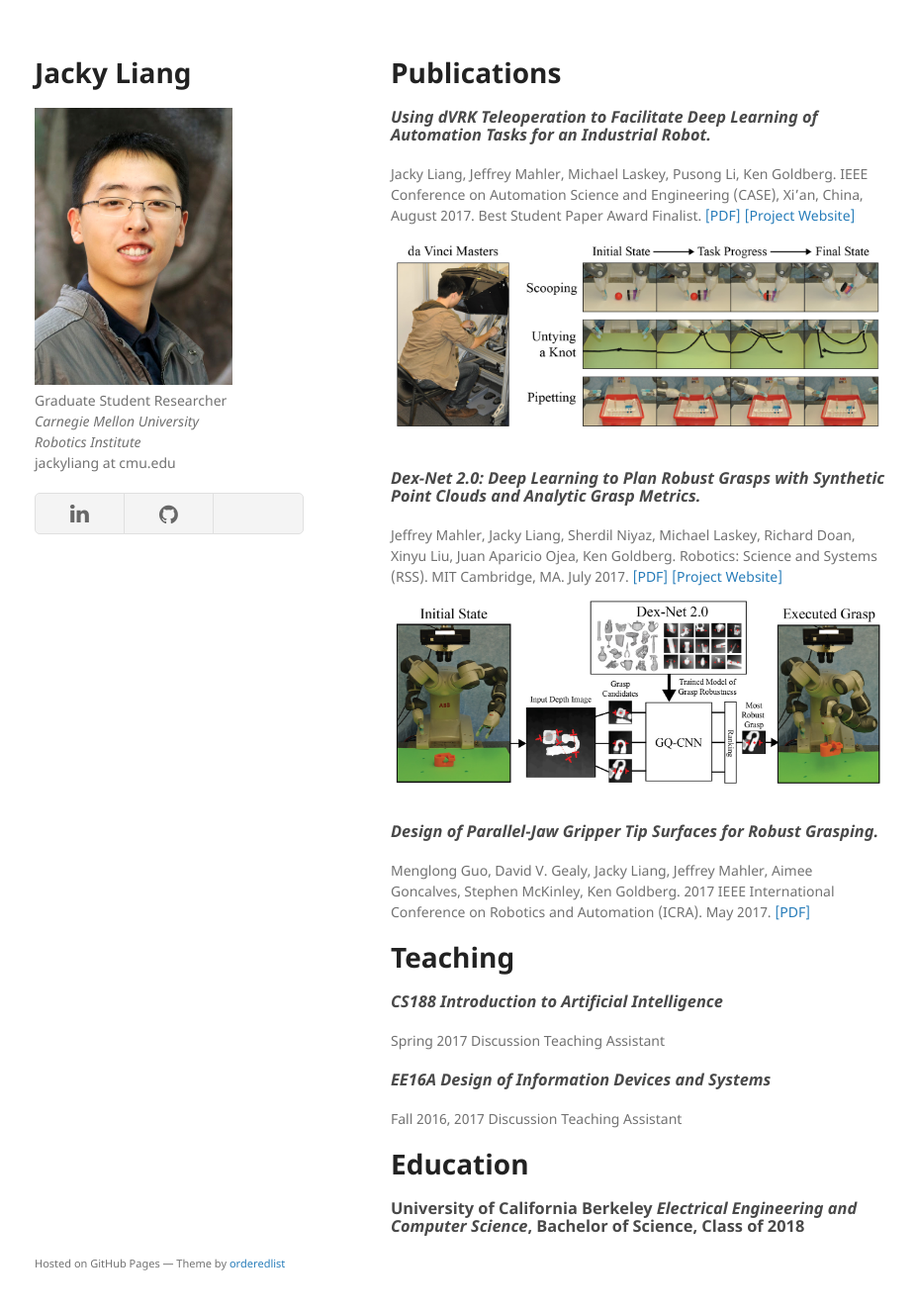
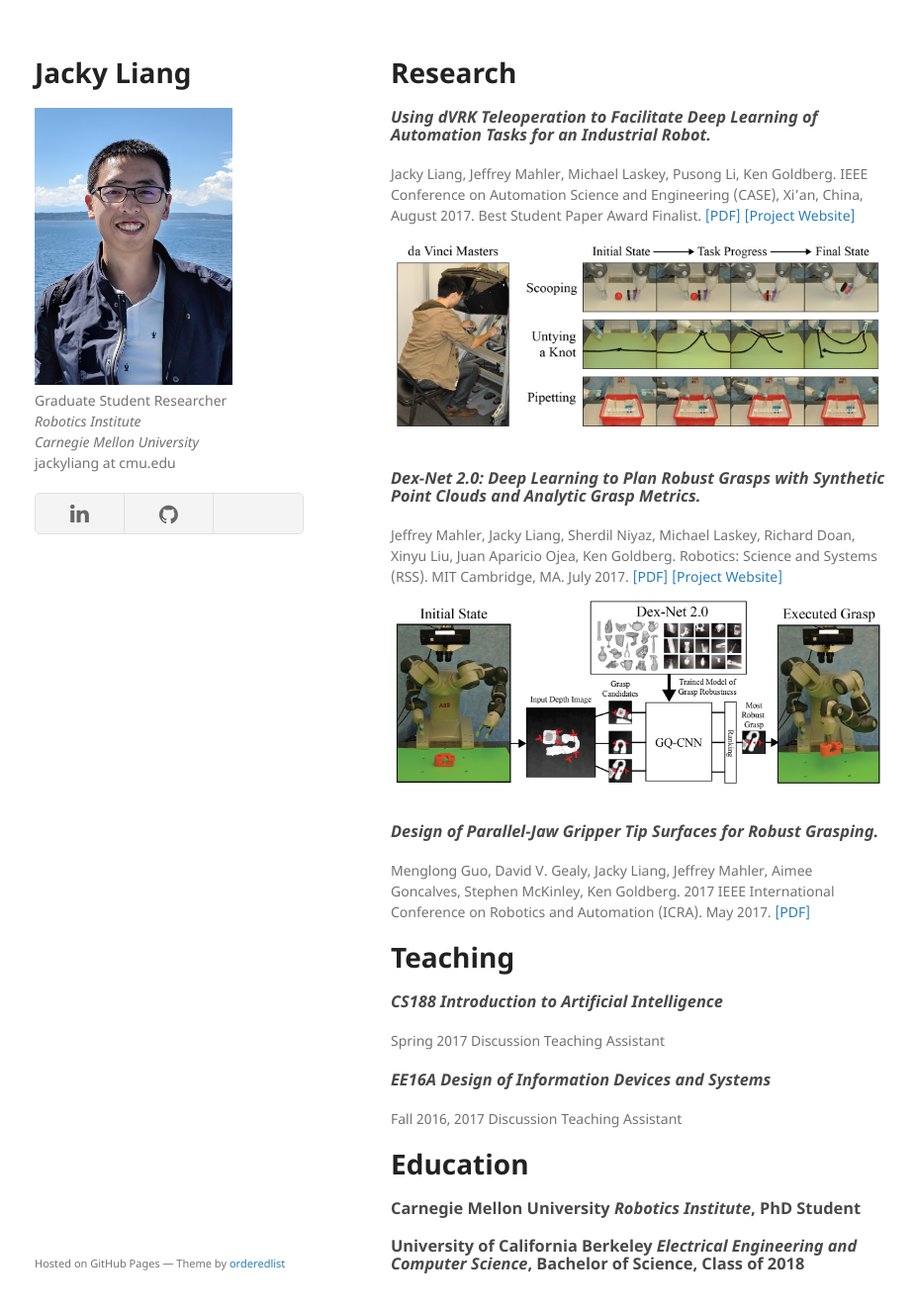
Before and after one commit to jacky-liang/jacky.io, a Jekyll site: the page built from index.md, in a window 1280 px wide and 1356 px high. Shown: the top 1326 px of the window at 99% size, without its empty margins (175-1101 px from the left). Built offline with Jekyll 4.4.1, drawn with Linux system fonts in a browser that asks for light colours; a style sheet for code colours, icons or effects is not loaded; our own code applies the rules of GitHub Pages for plain Markdown files.

Commit message:
update for cmu

```diff
--- a/_layouts/default.html
+++ b/_layouts/default.html
@@ -40,10 +40,10 @@
     <div class="wrapper">
       <header>
         <h1>{{ site.title }}</h1>
-        <img src="{{ site.baseurl }}assets/imgs/profile.jpg" class="profile-img">
+        <img src="{{ site.baseurl }}assets/imgs/profile.png" class="profile-img">
         <p> Graduate Student Researcher <br>
-            <i> Carnegie Mellon University <br>
-            Robotics Institute <br>
+            <i> Robotics Institute <br>
+            Carnegie Mellon University <br>
         </i>
             jackyliang at cmu.edu
         </p>
--- a/index.md
+++ b/index.md
@@ -2,7 +2,7 @@
 layout: default
 ---
 
-# Publications
+# Research
 
 ### _Using dVRK Teleoperation to Facilitate Deep Learning of Automation Tasks for an Industrial Robot._
 Jacky Liang, Jeffrey Mahler, Michael Laskey, Pusong Li, Ken Goldberg. IEEE Conference on Automation Science and Engineering (CASE), Xi'an, China, August 2017. Best Student Paper Award Finalist.
@@ -29,4 +29,6 @@ Fall 2016, 2017 Discussion Teaching Assistant
 
 # Education
 
+### Carnegie Mellon University _Robotics Institute_, PhD Student
+
 ### University of California Berkeley _Electrical Engineering and Computer Science_, Bachelor of Science, Class of 2018
```
Also changed, not shown: assets/imgs/profile.png (added).
